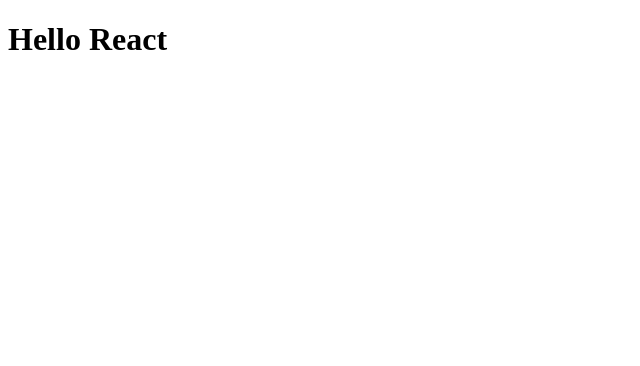
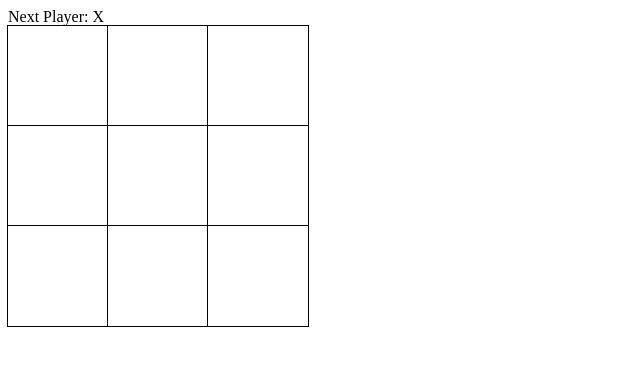
Before and after one commit to sohwakhaeng-fe/tic-tac-toe, a React (Vite) app: page / in a window 1280 px wide. Shown: the top 366 px of the page, without its empty margins (0-640 px from the left). Built offline with nearby package versions, Linux system fonts and the light colour scheme.

Commit message:
feat: tic-tac-toe 기능 구현

```diff
--- a/package.json
+++ b/package.json
@@ -19,11 +19,13 @@
   "dependencies": {
     "react": "^18.2.0",
     "react-dom": "^18.2.0",
+    "styled-components": "^5.3.9",
     "typescript": "^4.9.5"
   },
   "devDependencies": {
     "@types/react": "^18.0.35",
     "@types/react-dom": "^18.0.11",
+    "@types/styled-components": "^5.1.26",
     "@vitejs/plugin-react": "^3.1.0",
     "vite": "^4.2.1"
   }
--- a/src/App.tsx
+++ b/src/App.tsx
@@ -1,3 +1,70 @@
-import React from "react";
+import React, { useEffect, useState } from "react";
+import { BoardValueType, PlayerType } from "./types";
+import Board from "./components/Board";
+import {
+  PLAYERS,
+  NUM_PLAYERS,
+  BOARD_SIZE,
+  BOARD_INIT_VALUE,
+} from "./constants/initialValue";
+import {
+  isHorizontalMatch,
+  isVerticalMatch,
+  isDiagonalMatch,
+} from "./constants/validate";
 
-export const App = () => <h1>Hello React</h1>;
+export const App = () => {
+  const [board, setBoard] =
+    useState<Array<Array<BoardValueType>>>(BOARD_INIT_VALUE);
+
+  const [currentStep, setCurrentStep] = useState(0);
+  const [winner, setWinner] = useState<PlayerType | null>(null);
+
+  const [clicked, setClicked] = useState({ row: -1, col: -1 });
+
+  const isWin = () => {
+    const { row, col } = clicked;
+
+    const verticalArr = board.map((row) => row[col]);
+    const diagonalLeftArr = board.map((row, idx) => row[idx]);
+    const diagonalRightArr = board.map((row, idx) => row[BOARD_SIZE - 1 - idx]);
+
+    if (
+      isHorizontalMatch(board[row]) ||
+      isVerticalMatch(verticalArr) ||
+      isDiagonalMatch(diagonalLeftArr, diagonalRightArr)
+    )
+      return true;
+
+    return false;
+  };
+
+  const play = (row: number, col: number) => {
+    setClicked({ row, col });
+    setCurrentStep((step) => step + 1);
+    setBoard((board) => {
+      const newBoard = [...board];
+
+      newBoard[row][col] = PLAYERS[currentStep % NUM_PLAYERS];
+
+      return newBoard;
+    });
+  };
+
+  useEffect(() => {
+    if (!isWin()) return;
+
+    setWinner(PLAYERS[(currentStep - 1) % NUM_PLAYERS]);
+  }, [board]);
+
+  return (
+    <>
+      <span>
+        {winner
+          ? `Winner: ${winner}`
+          : `Next Player: ${PLAYERS[currentStep % NUM_PLAYERS]}`}
+      </span>
+      <Board board={board} onPlay={play} winner={winner} />
+    </>
+  );
+};
--- /dev/null
+++ b/src/components/Board.tsx
@@ -0,0 +1,39 @@
+import React from "react";
+import { BOARD_SIZE } from "../constants/initialValue";
+import Square from "./Square";
+import { PlayerType, BoardValueType } from "../types";
+import styled from "styled-components";
+
+interface BoardProps {
+  board: Array<Array<BoardValueType>>;
+  onPlay: (row: number, col: number) => void;
+  winner: PlayerType | null;
+}
+
+const Board = ({ board, ...props }: BoardProps) => {
+  return (
+    <BoardContainer>
+      {board.map((rows, rowIdx) =>
+        rows.map((value, colIdx) => (
+          <Square
+            row={rowIdx}
+            col={colIdx}
+            key={rowIdx + colIdx}
+            value={value}
+            {...props}
+          />
+        ))
+      )}
+    </BoardContainer>
+  );
+};
+
+export default Board;
+
+const BoardContainer = styled.div`
+   {
+    display: grid;
+    grid-template-columns: repeat(${BOARD_SIZE}, 100px);
+    grid-template-rows: repeat(${BOARD_SIZE}, 100px);
+  }
+`;
--- /dev/null
+++ b/src/components/Square.tsx
@@ -0,0 +1,34 @@
+import React from "react";
+import styled from "styled-components";
+import { PlayerType, BoardValueType } from "../types";
+
+interface SquareProps {
+  row: number;
+  col: number;
+  value: BoardValueType;
+  winner: PlayerType | null;
+  onPlay: (row: number, col: number) => void;
+}
+
+const Square = ({ row, col, value, winner, onPlay }: SquareProps) => {
+  return (
+    <SqaureWrapper
+      disabled={!!winner || !!value}
+      onClick={() => onPlay(row, col)}
+    >
+      {value}
+    </SqaureWrapper>
+  );
+};
+
+export default Square;
+
+const SqaureWrapper = styled.button`
+   {
+    color: black;
+    font-size: 30px;
+    outline: 1px solid black;
+    border: none;
+    background-color: white;
+  }
+`;
--- /dev/null
+++ b/src/constants/initialValue.ts
@@ -0,0 +1,14 @@
+import { PlayerType } from "../types";
+
+export const BOARD_SIZE = 3;
+
+export const NUM_PLAYERS = 2;
+
+export const PLAYERS: { [key: number]: PlayerType } = {
+  0: "X",
+  1: "O",
+};
+
+export const BOARD_INIT_VALUE = Array.from({ length: BOARD_SIZE }, () =>
+  Array.from({ length: BOARD_SIZE }, () => null)
+);
--- /dev/null
+++ b/src/constants/validate.ts
@@ -0,0 +1,24 @@
+import { BoardValueType } from "../types";
+
+const isMatch = (arr: Array<BoardValueType>) => {
+  if (arr && !arr[0]) return false;
+
+  return !arr?.some((value) => value !== arr[0]);
+};
+
+export const isHorizontalMatch = (arr: Array<BoardValueType>) => {
+  return isMatch(arr);
+};
+
+export const isVerticalMatch = (arr: Array<BoardValueType>) => {
+  return isMatch(arr);
+};
+
+export const isDiagonalMatch = (
+  leftArr: Array<BoardValueType>,
+  rightArr: Array<BoardValueType>
+) => {
+  if (isMatch(leftArr) || isMatch(rightArr)) return true;
+
+  return false;
+};
--- /dev/null
+++ b/src/types/index.ts
@@ -0,0 +1,3 @@
+export type PlayerType = "O" | "X";
+
+export type BoardValueType = PlayerType | null;
```
Also changed, not shown: 1 other file (tests, documents, lock files or other folders).
